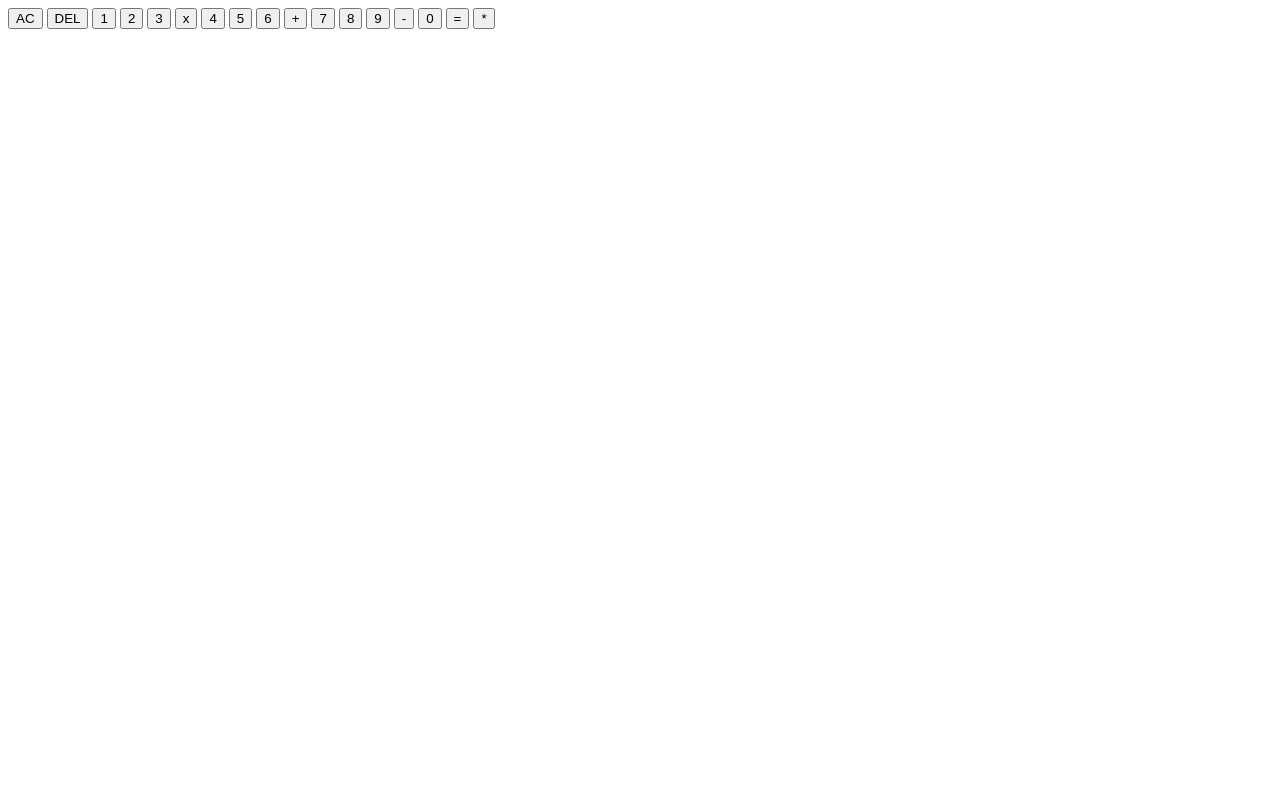
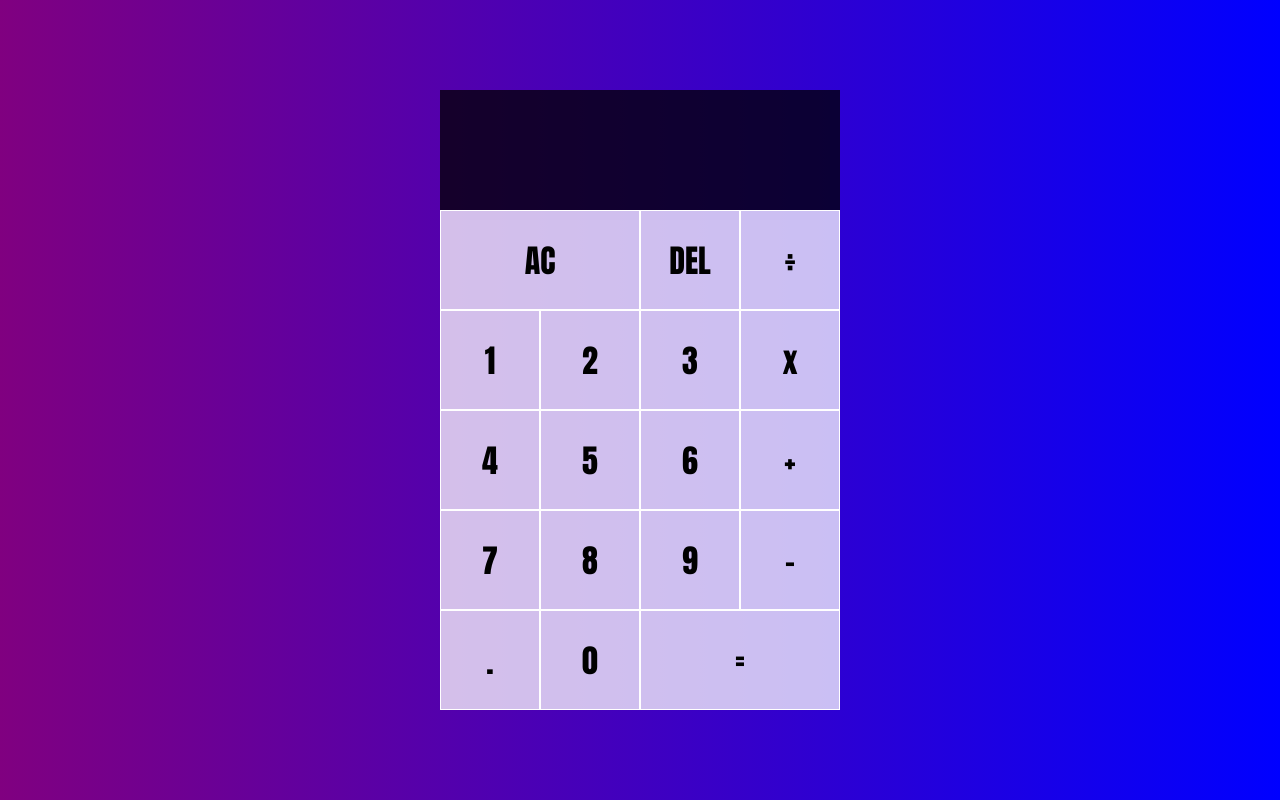
Before and after one commit to juliancameron79/calculator, a plain HTML site: page index.html in a window 1280 px wide. Drawn offline with Linux system fonts and the light colour scheme.

Commit message:
Completed styling for calculator

```diff
--- a/index.html
+++ b/index.html
@@ -4,7 +4,7 @@
     <meta charset="UTF-8" />
     <meta http-equiv="X-UA-Compatible" content="IE=edge" />
     <meta name="viewport" content="width=device-width, initial-scale=1.0" />
-    <link rel="stylesheet" href="style.css" />
+    <link rel="stylesheet" href="styles.css" />
     <script src="script.js" defer></script>
     <title>Calculator</title>
   </head>
@@ -16,6 +16,7 @@
       </div>
       <button class="span-two">AC</button>
       <button>DEL</button>
+      <button>÷</button>
       <button>1</button>
       <button>2</button>
       <button>3</button>
@@ -28,9 +29,9 @@
       <button>8</button>
       <button>9</button>
       <button>-</button>
+      <button>.</button>
       <button>0</button>
       <button class="span-two">=</button>
-      <button>*</button>
     </div>
   </body>
 </html>
--- a/styles.css
+++ b/styles.css
@@ -0,0 +1,60 @@
+*,
+*::before,
+*::after {
+  box-sizing: border-box;
+  font-family: Impact, sans-serif;
+  font-weight: normal;
+}
+
+body {
+  padding: 0;
+  margin: 0;
+  background: linear-gradient(to right, #800080, #0000ff);
+}
+
+.calculator-grid {
+  display: grid;
+  justify-content: center;
+  align-content: center;
+  min-height: 100vh;
+  grid-template-columns: repeat(4, 100px);
+  grid-template-rows: minmax(120px, auto) repeat(5, 100px);
+}
+
+.calculator-grid > button {
+  cursor: pointer;
+  font-size: 2rem;
+  border: 1px solid white;
+  outline: none;
+  background-color: rgba(255, 255, 255, 0.75);
+}
+
+.calculator-grid > button:hover {
+  background-color: rgba(255, 255, 255, 0.9);
+}
+
+.span-two {
+  grid-column: span 2;
+}
+
+.output {
+  grid-column: 1 / -1;
+  background-color: rgba(0, 0, 0, 0.75);
+  display: flex;
+  align-items: flex-end;
+  justify-content: space-around;
+  flex-direction: column;
+  padding: 10px;
+  word-wrap: break-word;
+  word-break: break-all;
+}
+
+.output .previous-operand {
+  color: rgba(255, 255, 255, 0.75);
+  font-size: 1.5rem;
+}
+
+.output .current-operand {
+  color: white;
+  font-size: 2.5rem;
+}
```
